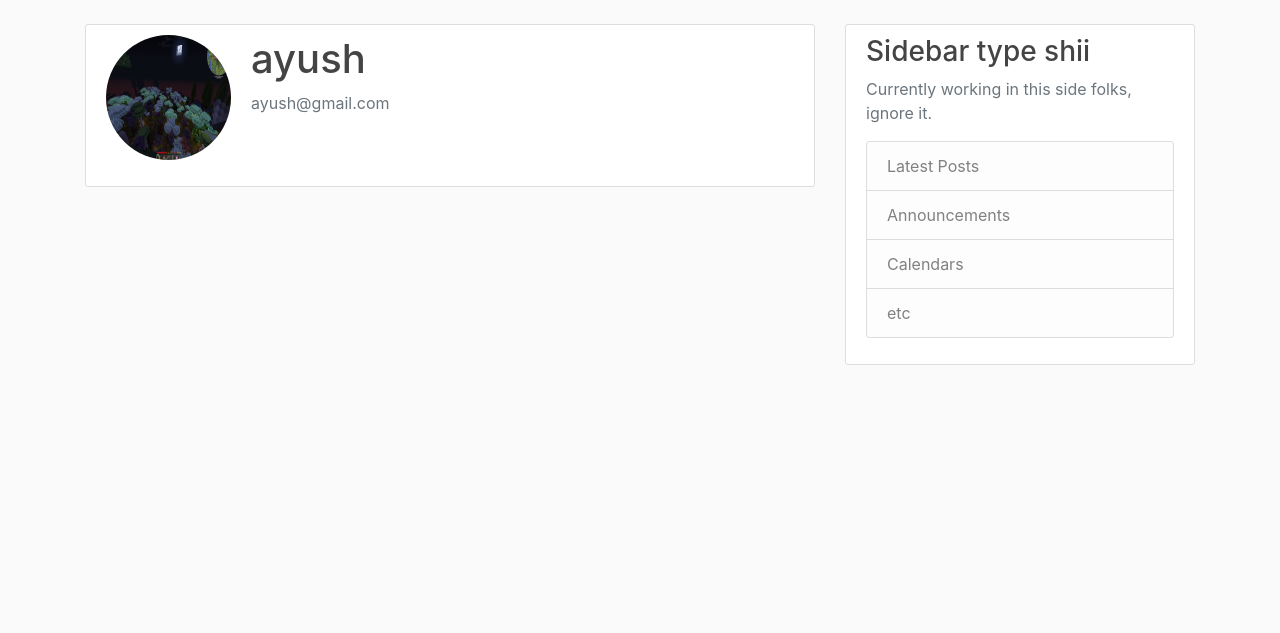
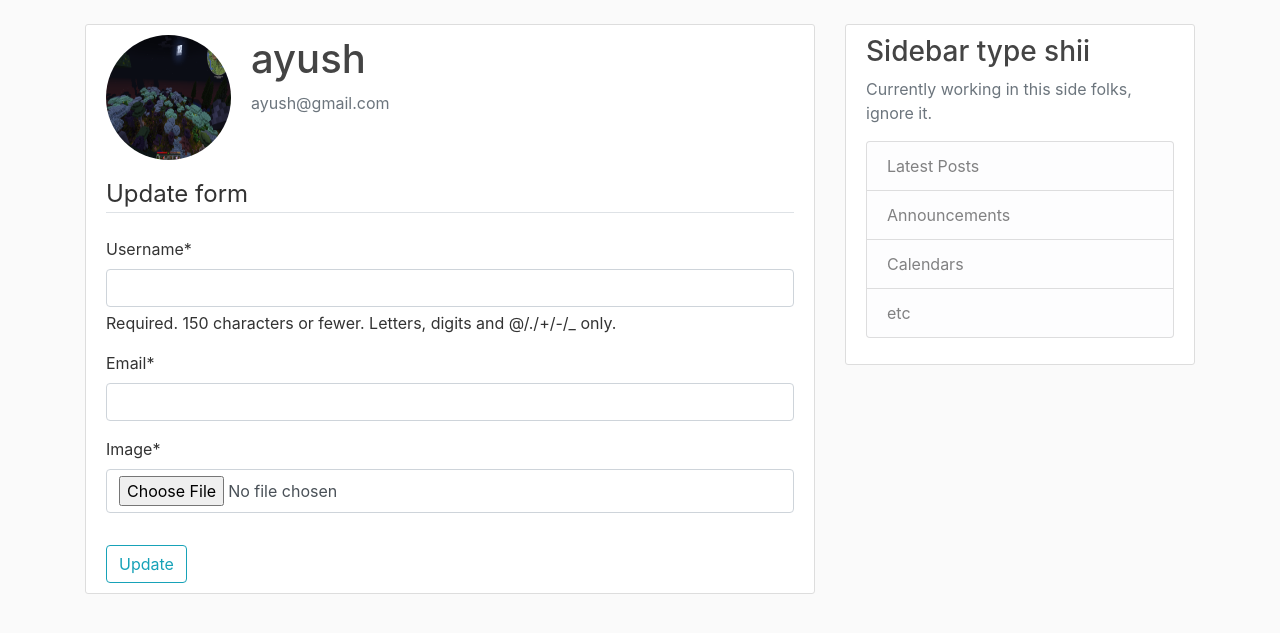
Before and after one commit to DevAyushKumar/DjangoFullStack, a Django app: page /profile/ in a window 1280 px wide. Shown: the part 56-689 px from the top of the page. Run offline with Django 5.2, Linux system fonts and the light colour scheme; a user stored in the database is signed in; data comes from the database, SQL or seed files in the repository; both versions use the stored data as it was after the commit; some libraries are stand-ins or nearby versions.

Commit message:
Profile update forms

```diff
--- a/users/forms.py
+++ b/users/forms.py
@@ -1,6 +1,7 @@
 from django import forms
 from django.contrib.auth.models import User
 from django.contrib.auth.forms import UserCreationForm
+from .models import profile
 
 class UserRegisterForm(UserCreationForm):
     email = forms.EmailField()
@@ -8,3 +9,15 @@ class UserRegisterForm(UserCreationForm):
     class Meta:
         model = User
         fields = ['username', 'email', 'password1', 'password2']
+
+class UserUpdateForms(forms.ModelForm):
+    email = forms.EmailField()
+
+    class Meta:
+        model = User
+        fields = ['username','email']
+
+class ProfileUpdateForms(forms.ModelForm):
+    class Meta:
+        model = profile
+        fields = ['image']
--- a/users/templates/users/profile.html
+++ b/users/templates/users/profile.html
@@ -9,6 +9,18 @@
       <p class="text-secondary"> {{ user.email }} </p>
     </div>
   </div>
-  <!-- FORM HERE -->
+      <form method="POST" enctype="multipart/form-data">
+        {% csrf_token %}
+        <fieldset class="form-group">
+            <legend class="border-bottom mb-4">
+                Update form
+            </legend>
+            {{ u_form | crispy }}
+            {{ p_form | crispy }}
+        </fieldset>
+        <div class="form-groups">
+            <button class="btn btn-outline-info" type="subumit">Update</button>
+        </div>
+    </form>
 </div>
 {% endblock content %}
--- a/users/views.py
+++ b/users/views.py
@@ -1,6 +1,6 @@
 from django.shortcuts import render,redirect
 from django.contrib import messages
-from .forms import UserRegisterForm
+from .forms import UserRegisterForm,UserUpdateForms,ProfileUpdateForms
 from django.contrib.auth.decorators import login_required
 
 def register(request):
@@ -10,7 +10,7 @@ def register(request):
             form.save()
             username = form.cleaned_data.get('username')
             messages.success(request, f'Account created for {username}!')
-            return redirect('blog-home')
+            return redirect('login')
 
     else:
         form = UserRegisterForm()
@@ -24,4 +24,11 @@ def logout(response):
 
 @login_required
 def profile(response):
-    return render(response, 'users/profile.html')
+    u_form = UserUpdateForms()
+    p_form = ProfileUpdateForms()
+
+    context = {
+        'u_form' : u_form,
+        'p_form' : p_form
+    }
+    return render(response, 'users/profile.html', context)
```
Also changed, not shown: db.sqlite3.
